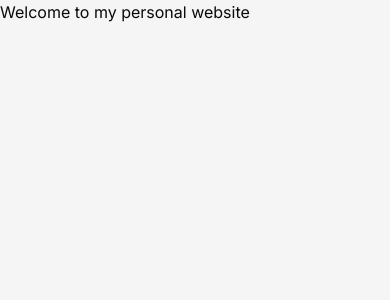
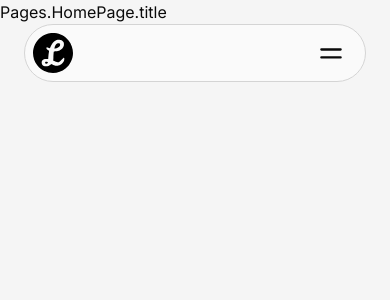
Before and after one commit to lenny7o/personal-website, a Next.js app: page /en in a window 390 px wide. Shown: the top 300 px of the page. Built offline with nearby package versions, Linux system fonts and the light colour scheme.

Commit message:
feat(navbar): add the navbar

```diff
--- a/messages/fr.json
+++ b/messages/fr.json
@@ -1,9 +1,24 @@
 {
-  "HomePage": {
-    "title": "Bienvenue sur mon site personnel",
-    "Metadata": {
-      "title": "Accueil",
-      "description": "Site web personnel de Lenny TESTU--CHARPENTIER"
+  "UI": {
+    "Logo": {
+      "alt": "Logo de Lenny TESTU--CHARPENTIER"
+    }
+  },
+  "Layout": {
+    "Navigation": {
+      "Home": "Accueil",
+      "About": "À propos",
+      "Projects": "Projets",
+      "Contact": "Contact"
+    }
+  },
+  "Pages": {
+    "HomePage": {
+      "title": "Bienvenue sur mon site personnel",
+      "Metadata": {
+        "title": "Accueil",
+        "description": "Site web personnel de Lenny TESTU--CHARPENTIER"
+      }
     }
   }
 }
--- a/package.json
+++ b/package.json
@@ -10,6 +10,7 @@
   },
   "dependencies": {
     "lenis": "^1.3.18",
+    "motion": "^12.35.2",
     "next": "16.1.6",
     "next-intl": "^4.8.3",
     "react": "19.2.3",
--- a/src/app/[locale]/layout.tsx
+++ b/src/app/[locale]/layout.tsx
@@ -1,12 +1,13 @@
 import type { Metadata } from 'next'
 import { Inter } from 'next/font/google'
+import { hasLocale, NextIntlClientProvider } from 'next-intl'
+import { notFound } from 'next/navigation'
+import { getTranslations } from 'next-intl/server'
+import { routing } from '@/i18n/routing'
 import SmoothScroll from '@/components/layout/SmoothScroll'
+import Header from '@/components/layout/Navigation/Header'
 import SkipLink from '@/components/ui/SkipLink'
 import '@/styles/index.css'
-import { hasLocale, NextIntlClientProvider } from 'next-intl'
-import { notFound } from 'next/navigation'
-import { routing } from '@/i18n/routing'
-import { getTranslations } from 'next-intl/server'
 
 type LayoutProps = {
   children: React.ReactNode
@@ -27,7 +28,10 @@ export async function generateMetadata({
   params,
 }: Readonly<GenerateMetadataProps>): Promise<Metadata> {
   const { locale } = await params
-  const t = await getTranslations({ locale, namespace: 'HomePage.Metadata' })
+  const t = await getTranslations({
+    locale,
+    namespace: 'Pages.HomePage.Metadata',
+  })
 
   return {
     title: {
@@ -54,6 +58,7 @@ export default async function RootLayout({
         <NextIntlClientProvider>
           <SmoothScroll>
             <SkipLink href="#content" />
+            <Header />
             <main id="content">{children}</main>
           </SmoothScroll>
         </NextIntlClientProvider>
--- a/src/app/[locale]/page.tsx
+++ b/src/app/[locale]/page.tsx
@@ -1,7 +1,7 @@
 import { useTranslations } from 'next-intl'
 
 export default function HomePage() {
-  const t = useTranslations('HomePage')
+  const t = useTranslations('Pages.HomePage')
 
   return <h1>{t('title')}</h1>
 }
--- /dev/null
+++ b/src/components/layout/Navigation/DesktopMenu.tsx
@@ -0,0 +1,12 @@
+import NavItem from './NavItem'
+
+export default function DesktopMenu() {
+  return (
+    <ul className="hidden sm:inline-flex! items-center gap-2">
+      <NavItem href="/about">À propos</NavItem>
+      <NavItem href="/projects">Projets</NavItem>
+      <NavItem href="/services">Services</NavItem>
+      <NavItem href="/#contact">Contact</NavItem>
+    </ul>
+  )
+}
--- /dev/null
+++ b/src/components/layout/Navigation/Header.tsx
@@ -0,0 +1,12 @@
+import Container from '../Container'
+import Navbar from './Navbar'
+
+export default function Header() {
+  return (
+    <header className="fixed top-6 left-1/2 -translate-x-1/2 z-50 w-full">
+      <Container size="lg" className="flex justify-center items-center">
+        <Navbar />
+      </Container>
+    </header>
+  )
+}
--- /dev/null
+++ b/src/components/layout/Navigation/MobileMenu.tsx
@@ -0,0 +1,45 @@
+'use client'
+
+import NavItem from './NavItem'
+import { motion } from 'motion/react'
+
+const menuVariants = {
+  hidden: { opacity: 0, height: 0 },
+  visible: { opacity: 1, height: 'auto' },
+}
+
+const listVariants = {
+  hidden: {
+    opacity: 0,
+    transition: { staggerChildren: 0.1, staggerDirection: -1 },
+  },
+  visible: { opacity: 1 },
+}
+
+export default function MobileMenu() {
+  return (
+    <motion.div
+      className="w-full sm:hidden"
+      variants={menuVariants}
+      initial="hidden"
+      animate="visible"
+      exit="hidden"
+      transition={{ duration: 0.3, ease: 'easeInOut' }}
+    >
+      <motion.ul
+        key="mobile-menu"
+        className="flex flex-col justify-center items-center gap-6 text-lg overflow-hidden py-6"
+        variants={listVariants}
+        initial="hidden"
+        animate="visible"
+        exit="hidden"
+        transition={{ duration: 0.3, ease: 'easeInOut' }}
+      >
+        <NavItem href="/about">À propos</NavItem>
+        <NavItem href="/projects">Projets</NavItem>
+        <NavItem href="/services">Services</NavItem>
+        <NavItem href="/#contact">Contact</NavItem>
+      </motion.ul>
+    </motion.div>
+  )
+}
--- /dev/null
+++ b/src/components/layout/Navigation/NavItem.tsx
@@ -0,0 +1,26 @@
+import { Link } from '@/i18n/navigation'
+
+type NavItemProps = {
+  href: string
+  target?: string
+  children: React.ReactNode
+}
+
+export default function NavItem({
+  href,
+  target = '_self',
+  children,
+}: Readonly<NavItemProps>) {
+  return (
+    <li>
+      <Link
+        href={href}
+        className="font-semibold transition-colors px-3 py-2"
+        target={target}
+        {...(target === '_blank' && { rel: 'noopener noreferrer' })}
+      >
+        {children}
+      </Link>
+    </li>
+  )
+}
--- /dev/null
+++ b/src/components/layout/Navigation/Navbar.tsx
@@ -0,0 +1,33 @@
+'use client'
+
+import Logo from '@/components/ui/Logo'
+import Link from 'next/link'
+import DesktopMenu from './DesktopMenu'
+import { useState } from 'react'
+import MobileMenu from './MobileMenu'
+import ToggleMenu from './ToggleMenu'
+import { AnimatePresence } from 'motion/react'
+
+export default function Navbar() {
+  const [isOpen, setIsOpen] = useState(false)
+
+  const toggleMenu = () => {
+    setIsOpen(!isOpen)
+  }
+
+  return (
+    <nav className="flex flex-col justify-center items-center w-full sm:w-max! sm:gap-8 bg-surface border border-border rounded-4xl pr-3">
+      <div className="flex justify-between items-center gap-7 w-full">
+        <Link href="/" className="p-2">
+          <Logo size={40} />
+        </Link>
+
+        <DesktopMenu />
+
+        <ToggleMenu isMenuOpen={isOpen} toggleMenu={toggleMenu} />
+      </div>
+
+      <AnimatePresence>{isOpen && <MobileMenu />}</AnimatePresence>
+    </nav>
+  )
+}
--- /dev/null
+++ b/src/components/layout/Navigation/ToggleMenu.tsx
@@ -0,0 +1,71 @@
+'use client'
+
+import { AnimatePresence, motion } from 'motion/react'
+
+type ToggleMenuProps = {
+  isMenuOpen: boolean
+  toggleMenu: () => void
+}
+
+const variants = {
+  hidden: { pathLength: 0, opacity: 0 },
+  visible: { pathLength: 1, opacity: 1 },
+}
+
+export default function ToggleMenu({
+  isMenuOpen,
+  toggleMenu,
+}: Readonly<ToggleMenuProps>) {
+  return (
+    <button
+      onClick={toggleMenu}
+      className="flex justify-center items-center px-2 py-1 sm:hidden!"
+    >
+      <AnimatePresence mode="wait">
+        {!isMenuOpen ? (
+          <motion.svg
+            key="menu-icon"
+            xmlns="http://www.w3.org/2000/svg"
+            fill="none"
+            viewBox="0 0 24 24"
+            strokeWidth={2}
+            stroke="currentColor"
+            className="size-7"
+            initial="hidden"
+            animate="visible"
+            exit="hidden"
+          >
+            <motion.path
+              strokeLinecap="round"
+              strokeLinejoin="round"
+              d="M3.75 9h16.5m-16.5 6.75h16.5"
+              variants={variants}
+              transition={{ duration: 0.3, ease: 'easeInOut' }}
+            />
+          </motion.svg>
+        ) : (
+          <motion.svg
+            key="close-icon"
+            xmlns="http://www.w3.org/2000/svg"
+            fill="none"
+            viewBox="0 0 24 24"
+            strokeWidth={2}
+            stroke="currentColor"
+            className="size-7"
+            initial="hidden"
+            animate="visible"
+            exit="hidden"
+          >
+            <motion.path
+              strokeLinecap="round"
+              strokeLinejoin="round"
+              d="M6 18 18 6M6 6l12 12"
+              variants={variants}
+              transition={{ duration: 0.3, ease: 'easeInOut' }}
+            />
+          </motion.svg>
+        )}
+      </AnimatePresence>
+    </button>
+  )
+}
--- /dev/null
+++ b/src/components/ui/Logo.tsx
@@ -0,0 +1,8 @@
+import { useTranslations } from 'next-intl'
+import Image from 'next/image'
+
+export default function Logo({ size }: { size: number }) {
+  const t = useTranslations('UI.Logo')
+
+  return <Image src="/logo.svg" alt={t('alt')} width={size} height={size} />
+}
```
Also changed, not shown: 1 other file (tests, documents, lock files or other folders).
